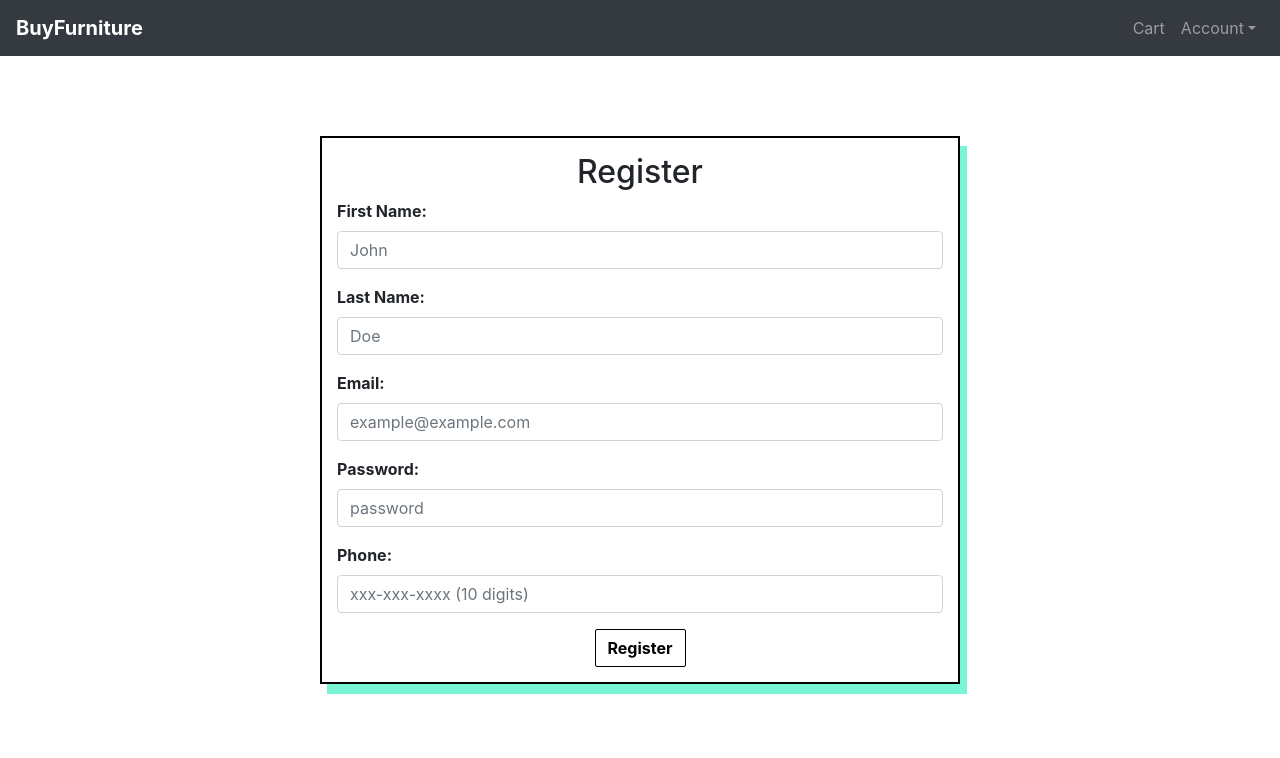
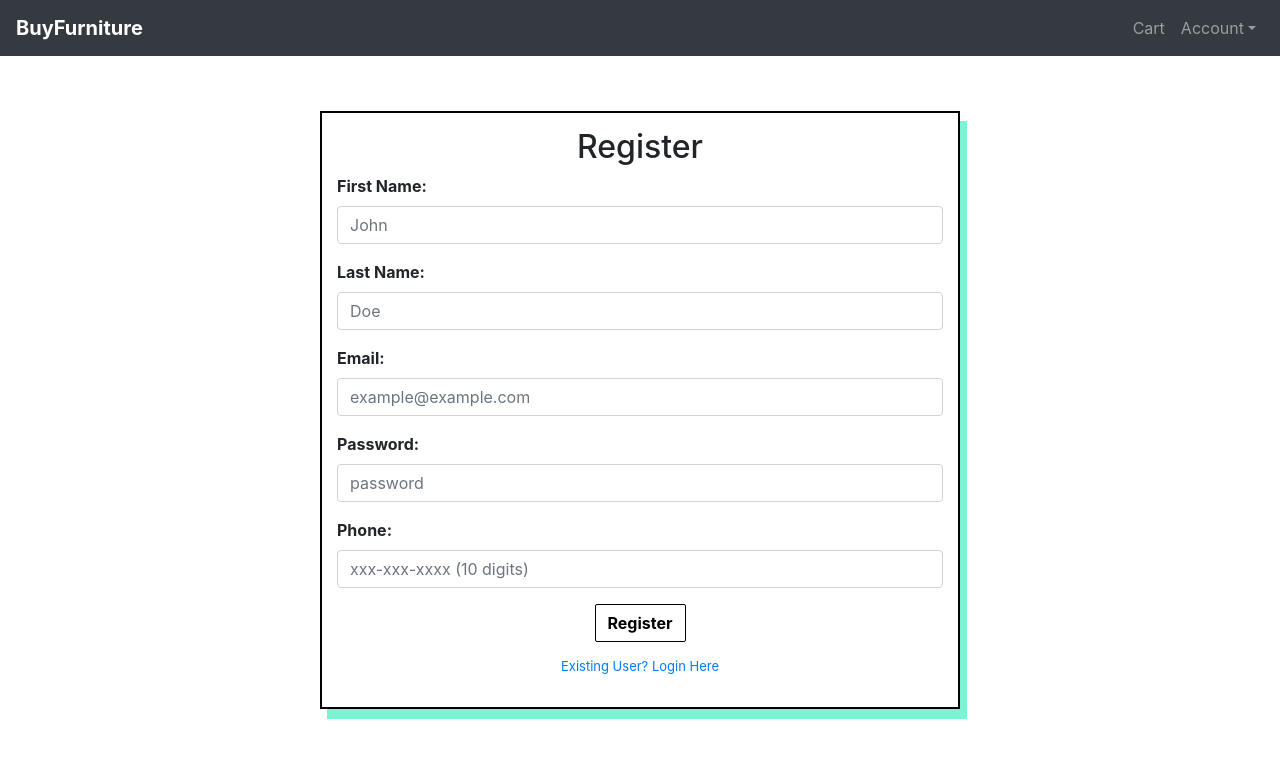
Before and after one commit to av-2599/e-commerce-Website, a React (Create React App) app in the folder Project/frontend/: page /register in a window 1280 px wide. Shown: the top 758 px of the page. Built offline with nearby package versions, Linux system fonts and the light colour scheme.

Commit message:
Endpoint class, Register Container update

```diff
--- a/Project/frontend/src/App.js
+++ b/Project/frontend/src/App.js
@@ -1,7 +1,12 @@
+import {
+  BrowserRouter as Router,
+  Switch,
+  Route,
+} from "react-router-dom";
+
 import { NavBar } from './components/navbar/navbar';
 import { Login } from './containers/login/login';
 import { Register } from './containers/register/register';
-
 import './App.css';
 
 function App() {
@@ -10,8 +15,13 @@ function App() {
       <div id="navbarDiv">
         <NavBar />
       </div>
-      <Register />
-      {/* <Login /> */}
+      <Router>
+        <Switch>
+          <Route path="/login" component={ Login } />
+          <Route path="/register" component={ Register } />
+          <Route path="/" />
+        </Switch>
+      </Router>
     </div>
   );
 }
--- /dev/null
+++ b/Project/frontend/src/config/endpoint.js
@@ -0,0 +1,31 @@
+class Endpoint {
+    static API_TOKEN = '';
+    BASE_URL = "http://localhost:4000";
+
+    buildReqHeader(type, data) {
+        return {
+            method: type,
+            headers: {
+                'Accept': 'application/json',
+                'Content-Type': 'application/json',
+                'Authorization': `Bearer ${ Endpoint.API_TOKEN }`
+            },
+            body: JSON.stringify(data)
+        }
+    }
+
+    async login(data) {
+        const response = await fetch(`${ this.BASE_URL }/login`, this.buildReqHeader('POST', data));
+        const loginResponse = await response.json();
+        Endpoint.API_TOKEN = loginResponse.token;
+        return loginResponse;
+    }
+
+    async register(data) {
+        const response = await fetch(`${ this.BASE_URL }/register`, this.buildReqHeader('POST', data));
+        const registerResponse = await response.json();
+        return registerResponse;
+    }
+}
+
+export default new Endpoint();
--- a/Project/frontend/src/containers/login/login.jsx
+++ b/Project/frontend/src/containers/login/login.jsx
@@ -1,8 +1,9 @@
 import React, { useState } from 'react';
+import { Link } from 'react-router-dom';
 import { Button, Form, FormGroup, Label, Input } from 'reactstrap';
 
-import { BASE_URL, requestConfig } from '../../config/config';
 import { EMAIL_REGEX, PWD_REGEX } from '../../config/regex';
+import endpoint from '../../config/endpoint';
 import classes from './login.module.css';
 
 export const Login = () => {
@@ -15,8 +16,16 @@ export const Login = () => {
         e.preventDefault();
         if (!validEmail || !validPassword)
             console.log("Can't submit");
-        else
-            await auth();
+        else {
+            const body = {
+                user: {
+                    email,
+                    password
+                }
+            }
+            const data = await endpoint.login(body);
+            console.log(data);
+        }
     }
 
     const onEmailChange = (value) => {
@@ -27,19 +36,6 @@ export const Login = () => {
     const onPasswordChange = (value) => {
         PWD_REGEX.test(value) ? setValidPassword(true) : setValidPassword(false);
         setPassword(value);
-    }
-
-    const auth = async () => {
-        const body = {
-            user: {
-                email,
-                password
-            }
-        };
-        const response = await fetch(BASE_URL + '/login', requestConfig('POST', body));
-        const data = await response.json();
-        // TODO: add request token to request header.
-        // TODO: redirect user to homepage.
     }
 
     return(
@@ -78,7 +74,7 @@ export const Login = () => {
                             <Button outline id={ classes.button }><strong>Login</strong></Button>
                             <br />
                             <div id={ classes.registerLink }>
-                                <a href="#">New User? Register Here</a>
+                                <Link to="/register">New User? Register Here</Link>
                             </div>
                         </Form>
                     </div>
--- a/Project/frontend/src/containers/register/register.jsx
+++ b/Project/frontend/src/containers/register/register.jsx
@@ -1,8 +1,9 @@
 import React, { useState } from 'react';
+import { Link } from 'react-router-dom';
 import { Button, Form, FormGroup, Label, Input } from 'reactstrap';
 
-import { BASE_URL, requestConfig } from '../../config/config';
 import { EMAIL_REGEX, PWD_REGEX, PHONE_REGEX } from '../../config/regex';
+import endpoint from '../../config/endpoint';
 import classes from './register.module.css';
 
 export const Register = () => {
@@ -21,8 +22,19 @@ export const Register = () => {
         e.preventDefault();
         if (!validFirstName || !validLastName || !validEmail || !validPassword || !validPhone)
             console.log("Can't submit");
-        else
-            await auth();
+        else {
+            const body = {
+                user: {
+                    firstName,
+                    lastName,
+                    email,
+                    password,
+                    phone
+                }
+            };
+            const data = await endpoint.register(body);
+            console.log(data);
+        }
     }
 
     const onFirstNameChange = (value) => {
@@ -48,21 +60,6 @@ export const Register = () => {
     const onPhoneChange = (value) => {
         PHONE_REGEX.test(value) ? setValidPhone(true) : setValidPhone(false);
         setPhone(value);
-    }
-
-    const auth = async () => {
-        const body = {
-            user: {
-                firstName,
-                lastName,
-                email,
-                password,
-                phone
-            }
-        };
-        const response = await fetch(BASE_URL + '/register', requestConfig('POST', body));
-        const data = await response.json();
-        // TODO: redirect user to homepage.
     }
 
     return(
@@ -139,6 +136,10 @@ export const Register = () => {
                                     />
                                 </FormGroup>
                                 <Button outline id={ classes.button }><strong>Register</strong></Button>
+                                <br />
+                                <div id={ classes.loginLink }>
+                                    <Link to="/login">Existing User? Login Here</Link>
+                                </div>
                             </Form>
                         </div>
                     </div>
--- a/Project/frontend/src/containers/register/register.module.css
+++ b/Project/frontend/src/containers/register/register.module.css
@@ -41,3 +41,8 @@
     border: 1px solid black;
     box-shadow: 3px 3px;
 }
+
+#loginLink {
+    padding: 15px;
+    font-size: small;
+}
--- a/Project/package.json
+++ b/Project/package.json
@@ -11,6 +11,7 @@
   "author": "",
   "license": "ISC",
   "dependencies": {
-    "concurrently": "^5.3.0"
+    "concurrently": "^5.3.0",
+    "react-router-dom": "^5.2.0"
   }
 }
```
Also changed, not shown: 1 other file (tests, documents, lock files or other folders).
